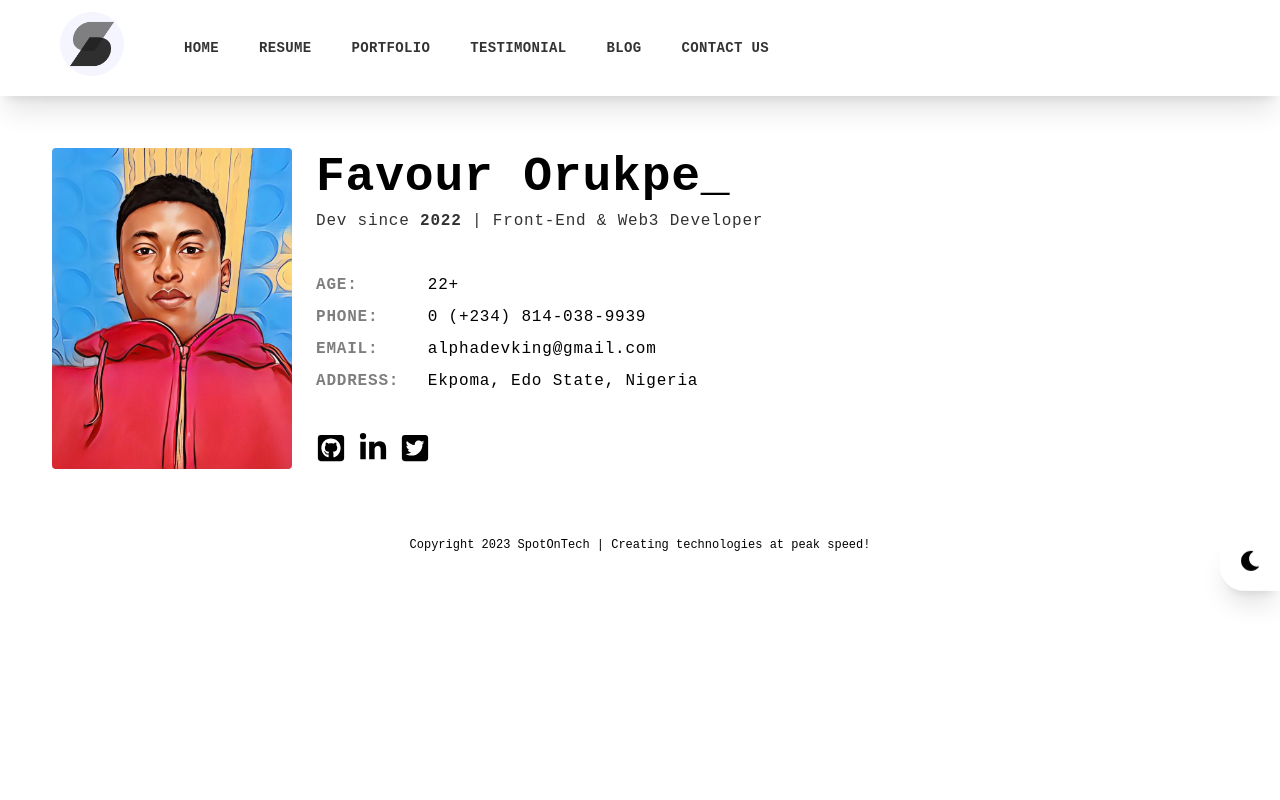
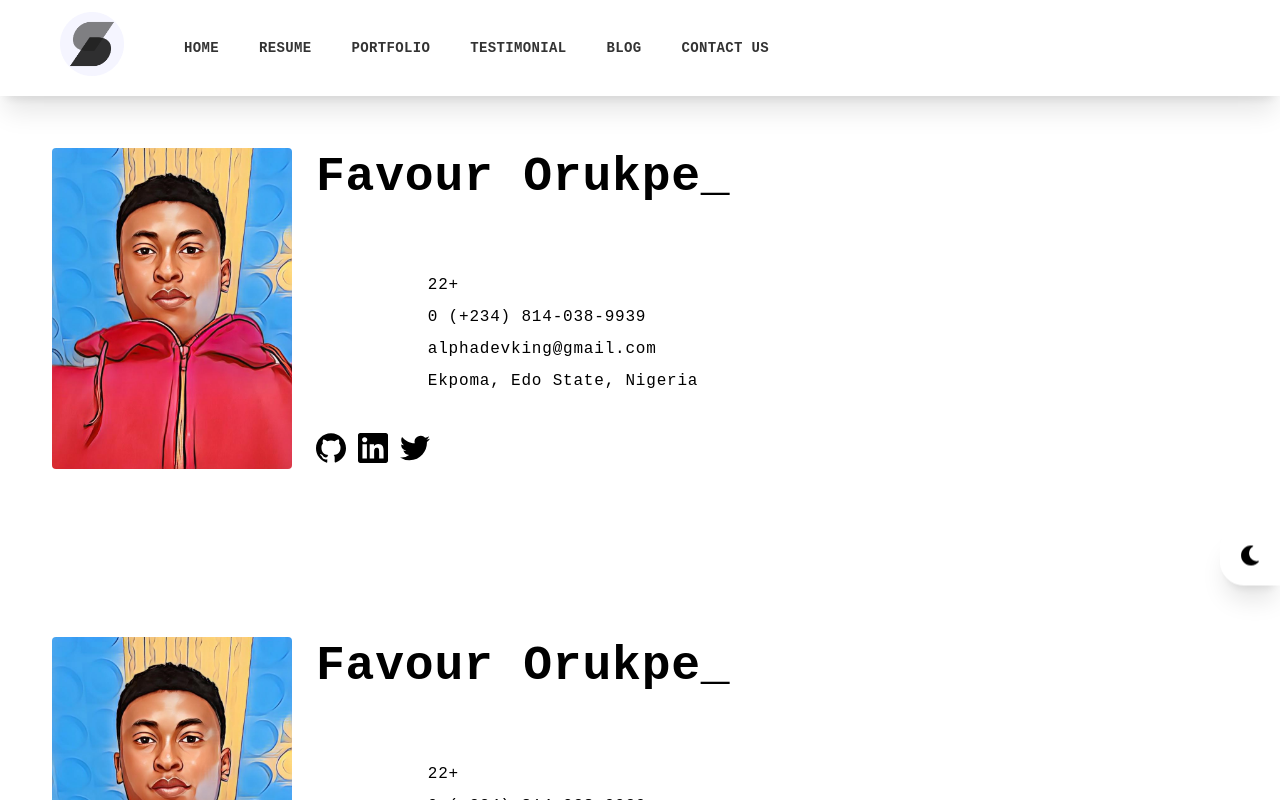
Before and after one commit to alphadevking/alspot.com, a Next.js app: page / in a window 1280 px wide. Shown: the top 800 px of the page. Built offline with nearby package versions, Linux system fonts and the light colour scheme.

Commit message:
fadeinview component, tryouts

```diff
--- a/src/pages/index.tsx
+++ b/src/pages/index.tsx
@@ -1,14 +1,11 @@
+import FadeInView from '@/site/animationWithFramer/fadeInView';
 import Header from '@/site/components/Sections/Header';
-import { fadeInOutVariants } from '@/site/globals';
-import { useAnimateInView } from '@/site/hooks/useAnimateInView';
 import dynamic from 'next/dynamic';
 
 const Head = dynamic(() => import('next/head'));
 const Layout = dynamic(() => import('./../site/components/Layout'));
 
 export default function Home() {
-
-  const animatedDiv = useAnimateInView(fadeInOutVariants);
 
   return (
     <>
@@ -19,7 +16,12 @@ export default function Home() {
         <link rel="icon" href="/logo.png" />
       </Head>
       <Layout navbar footer>
-        <Header/>
+        <FadeInView>
+          <Header />
+        </FadeInView>
+        <FadeInView>
+          <Header />
+        </FadeInView>
       </Layout>
     </>
   )
--- /dev/null
+++ b/src/site/animationWithFramer/fadeInView.tsx
@@ -0,0 +1,17 @@
+import { motion } from "framer-motion";
+import { GlobalTypes } from "../globals";
+
+function FadeInView({ className, children } : GlobalTypes) {
+    const fadeInVariants = {
+        hidden: { opacity: 0 },
+        visible: { opacity: 1 },
+    };
+
+    return (
+        <motion.div className={`${className} transition-all duration-300`} initial="hidden" animate="visible" variants={fadeInVariants}>
+            {children}
+        </motion.div>
+    );
+}
+
+export default FadeInView;
--- a/src/site/components/Sections/Header.tsx
+++ b/src/site/components/Sections/Header.tsx
@@ -2,7 +2,7 @@ import React from 'react'
 import Image from 'next/image'
 import Link from 'next/link'
 import alpha from '@/site/assets/images/alpha.jpg'
-import { FaGithubSquare, FaLinkedinIn, FaTwitterSquare } from 'react-icons/fa'
+import { SiGithub, SiLinkedin, SiTwitter } from 'react-icons/si'
 
 const Header = () => {
 
@@ -19,34 +19,34 @@ const Header = () => {
                 </div>
                 <div className='grid self-center py-6 px-3 tracking-wider gap-y-2'>
                     <div className='text-5xl font-bold'>Favour Orukpe_</div>
-                    <div className='opacity-80'>Dev since <strong>2022</strong> | Front-End & Web3 Developer</div>
+                    <div className='text-white/80'>Dev since <strong>2022</strong> | Front-End & Web3 Developer</div>
                     <div className='mt-8 grid gap-y-2'>
                         <tr className='grid grid-cols-4'>
-                            <td className='font-bold opacity-50'>AGE:</td>
+                            <td className='font-bold text-white/50'>AGE:</td>
                             <td className='col-span-3'>{currentAge}</td>
                         </tr>
                         <tr className='grid grid-cols-4'>
-                            <td className='font-bold opacity-50'>PHONE:</td>
+                            <td className='font-bold text-white/50'>PHONE:</td>
                             <td className='col-span-3'><Link href="tel:+2348140389939">0 (+234) 814-038-9939</Link></td>
                         </tr>
                         <tr className='grid grid-cols-4'>
-                            <td className='font-bold opacity-50'>EMAIL:</td>
+                            <td className='font-bold text-white/50'>EMAIL:</td>
                             <td className='col-span-3'><Link href="mail:alphadevking@gmail.com">alphadevking@gmail.com</Link></td>
                         </tr>
                         <tr className='grid grid-cols-4'>
-                            <td className='font-bold opacity-50'>ADDRESS:</td>
+                            <td className='font-bold text-white/50'>ADDRESS:</td>
                             <td className='col-span-3'>Ekpoma, Edo State, Nigeria</td>
                         </tr>
                     </div>
                     <div className='flex gap-x-3 text-3xl mt-8'>
-                        <Link href={'/'}>
-                            <FaGithubSquare />
+                        <Link href={'https://www.github.com/alphadevking/'} target='_blank'>
+                            <SiGithub />
                         </Link>
-                        <Link href={'/'}>
-                            <FaLinkedinIn />
+                        <Link href={'https://www.linkedin.com/in/favour-orukpe-31432725b/'} target='_blank'>
+                            <SiLinkedin />
                         </Link>
-                        <Link href={'/'}>
-                            <FaTwitterSquare />
+                        <Link href={'https://www.twitter.com/alpha_devking/'} target='_blank'>
+                            <SiTwitter />
                         </Link>
                     </div>
                 </div>
--- a/src/site/globals/index.ts
+++ b/src/site/globals/index.ts
@@ -19,17 +19,5 @@ export interface GlobalTypes {
     closeTime?: string | undefined,
     prenav?: boolean | undefined,
     logoName?: string | undefined,
+    delay?: number | undefined,
 }
-
-export const fadeInOutVariants = {
-    initial: {
-        opacity: 0,
-        },
-    animate: {
-        opacity: 1,
-            transition: {
-            duration: 0.5,
-                ease: "easeInOut",
-            },
-    },
-}
--- a/src/site/hooks/useAnimateInView.tsx
+++ /dev/null
@@ -1,21 +0,0 @@
-import { useState, useEffect } from "react";
-import { motion } from "framer-motion";
-import { useInView } from "react-intersection-observer";
-
-export const useAnimateInView = (variants: any) => {
-    const [ref, inView] = useInView({
-        threshold: 0.1,
-    });
-    const [animation, setAnimation] = useState("initial");
-
-    useEffect(() => {
-        if (inView) {
-            setAnimation("animate");
-        } else {
-            setAnimation("initial");
-        }
-    }, [inView]);
-
-    const Component = motion.div;
-    return <Component ref={ref} initial="initial" animate={animation} exit="initial" variants={variants} />;
-};
--- a/src/styles/globals.css
+++ b/src/styles/globals.css
@@ -2,7 +2,7 @@
 @tailwind components;
 @tailwind utilities;
 
-@import url('https: //fonts.googleapis.com/css?family=Roboto%7CRoboto+Mono');
+@import url('https://fonts.googleapis.com/css2?family=Roboto+Mono:wght@200;300;400;500;600;700&display=swap');
 
 *{
   font-family: 'Roboto Mono', monospace;
```
